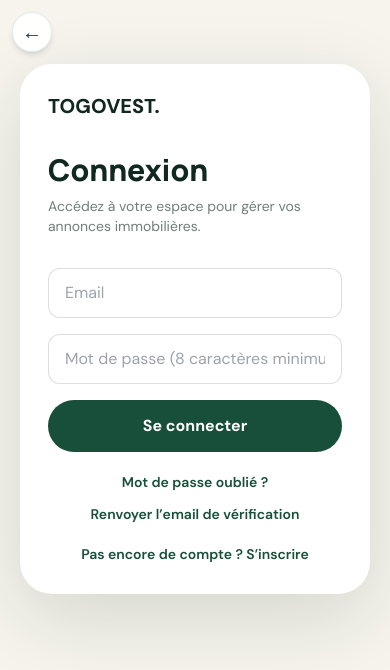
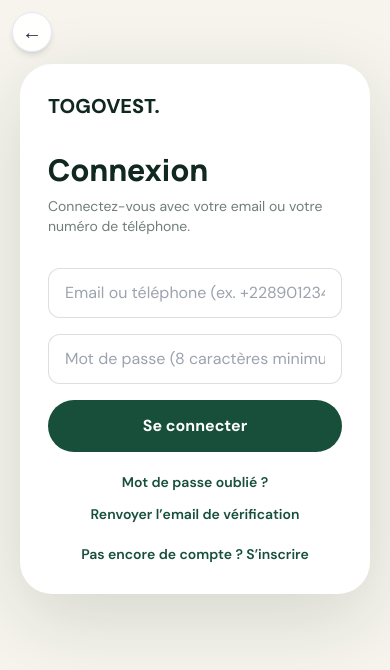
Before and after one commit to mesavic3-png/togovest, a Next.js app: page /connexion in a window 390 px wide. Shown: the top 670 px of the page. Built offline with nearby package versions, Linux system fonts and the light colour scheme.

Commit message:
feat: update auth form for phone registration

```diff
--- a/app/connexion/page.tsx
+++ b/app/connexion/page.tsx
@@ -8,7 +8,7 @@ export default function ConnexionPage() {
   const [mode, setMode] = useState<"login" | "register">("login");
   const [error, setError] = useState("");
   const [notice, setNotice] = useState("");
-  const [lastEmail, setLastEmail] = useState("");
+  const [lastIdentifier, setLastIdentifier] = useState("");
 
   useEffect(() => {
     const requestedMode = new URLSearchParams(window.location.search).get("mode");
@@ -20,17 +20,19 @@ export default function ConnexionPage() {
     setError("");
     setNotice("");
     const form = new FormData(event.currentTarget);
-    const email = String(form.get("email") || "");
+    const identifier = String(form.get("identifier") || "").trim();
     const password = String(form.get("password") || "");
-    setLastEmail(email);
+    setLastIdentifier(identifier);
 
     if (mode === "register") {
+      const isEmail = identifier.includes("@");
       const response = await fetch("/api/register", {
         method: "POST",
         headers: { "Content-Type": "application/json" },
         body: JSON.stringify({
           name: String(form.get("name") || ""),
-          email,
+          email: isEmail ? identifier : "",
+          phone: isEmail ? "" : identifier,
           password,
           role: String(form.get("role") || "OWNER"),
         }),
@@ -41,16 +43,20 @@ export default function ConnexionPage() {
         return;
       }
       setMode("login");
-      setNotice(data.emailSent
-        ? "Compte créé. Consultez votre email pour confirmer votre adresse avant de vous connecter."
-        : "Compte créé, mais l’email n’a pas pu être envoyé. Utilisez le bouton de renvoi ci-dessous.");
+      if (data.requiresVerification) {
+        setNotice(data.emailSent
+          ? "Compte créé. Consultez votre email pour confirmer votre adresse avant de vous connecter."
+          : "Compte créé, mais l’email n’a pas pu être envoyé. Utilisez le bouton de renvoi ci-dessous.");
+      } else {
+        setNotice("Compte créé avec votre numéro de téléphone. Vous pouvez maintenant vous connecter.");
+      }
       return;
     }
 
     const { signIn } = await import("next-auth/react");
-    const result = await signIn("credentials", { email, password, redirect: false });
+    const result = await signIn("credentials", { identifier, password, redirect: false });
     if (result?.error) {
-      setError("Connexion impossible. Vérifiez vos identifiants et la confirmation de votre email.");
+      setError("Connexion impossible. Vérifiez votre email ou numéro de téléphone et votre mot de passe.");
       return;
     }
     router.push("/dashboard");
@@ -58,15 +64,15 @@ export default function ConnexionPage() {
   }
 
   async function resendVerification() {
-    if (!lastEmail) {
-      setError("Entrez d’abord votre adresse email.");
+    if (!lastIdentifier.includes("@")) {
+      setError("Entrez votre adresse email pour renvoyer l’email de vérification.");
       return;
     }
     setError("");
     const response = await fetch("/api/auth/resend-verification", {
       method: "POST",
       headers: { "Content-Type": "application/json" },
-      body: JSON.stringify({ email: lastEmail }),
+      body: JSON.stringify({ email: lastIdentifier }),
     });
     const data = await response.json();
     setNotice(data.message);
@@ -77,7 +83,9 @@ export default function ConnexionPage() {
       <div className="mx-auto max-w-lg rounded-[2rem] bg-white p-7 shadow-soft sm:p-10">
         <a href="/" className="font-display text-xl font-extrabold">TOGOVEST.</a>
         <h1 className="mt-8 text-3xl font-extrabold">{mode === "login" ? "Connexion" : "Créer un compte"}</h1>
-        <p className="mt-2 text-sm text-ink/60">Accédez à votre espace pour gérer vos annonces immobilières.</p>
+        <p className="mt-2 text-sm text-ink/60">
+          {mode === "login" ? "Connectez-vous avec votre email ou votre numéro de téléphone." : "Inscrivez-vous avec votre email ou votre numéro de téléphone."}
+        </p>
         <form onSubmit={submit} className="mt-8 space-y-4">
           {mode === "register" && (
             <>
@@ -89,8 +97,15 @@ export default function ConnexionPage() {
               </select>
             </>
           )}
-          <input name="email" type="email" required placeholder="Email" defaultValue={lastEmail} className="w-full rounded-xl border border-ink/15 px-4 py-3" />
-          <input name="password" type="password" minLength={8} required placeholder="Mot de passe (8 caractères minimum)" className="w-full rounded-xl border border-ink/15 px-4 py-3" />
+          <input
+            name="identifier"
+            required
+            placeholder="Email ou téléphone (ex. +22890123456)"
+            defaultValue={lastIdentifier}
+            autoComplete="username"
+            className="w-full rounded-xl border border-ink/15 px-4 py-3"
+          />
+          <input name="password" type="password" minLength={8} required placeholder="Mot de passe (8 caractères minimum)" autoComplete={mode === "login" ? "current-password" : "new-password"} className="w-full rounded-xl border border-ink/15 px-4 py-3" />
           {notice && <p className="rounded-xl bg-forest/10 px-4 py-3 text-sm text-forest">{notice}</p>}
           {error && <p className="rounded-xl bg-red-50 px-4 py-3 text-sm text-red-700">{error}</p>}
           <button className="w-full rounded-full bg-forest px-5 py-3.5 font-bold text-white">{mode === "login" ? "Se connecter" : "Créer mon compte"}</button>
```
